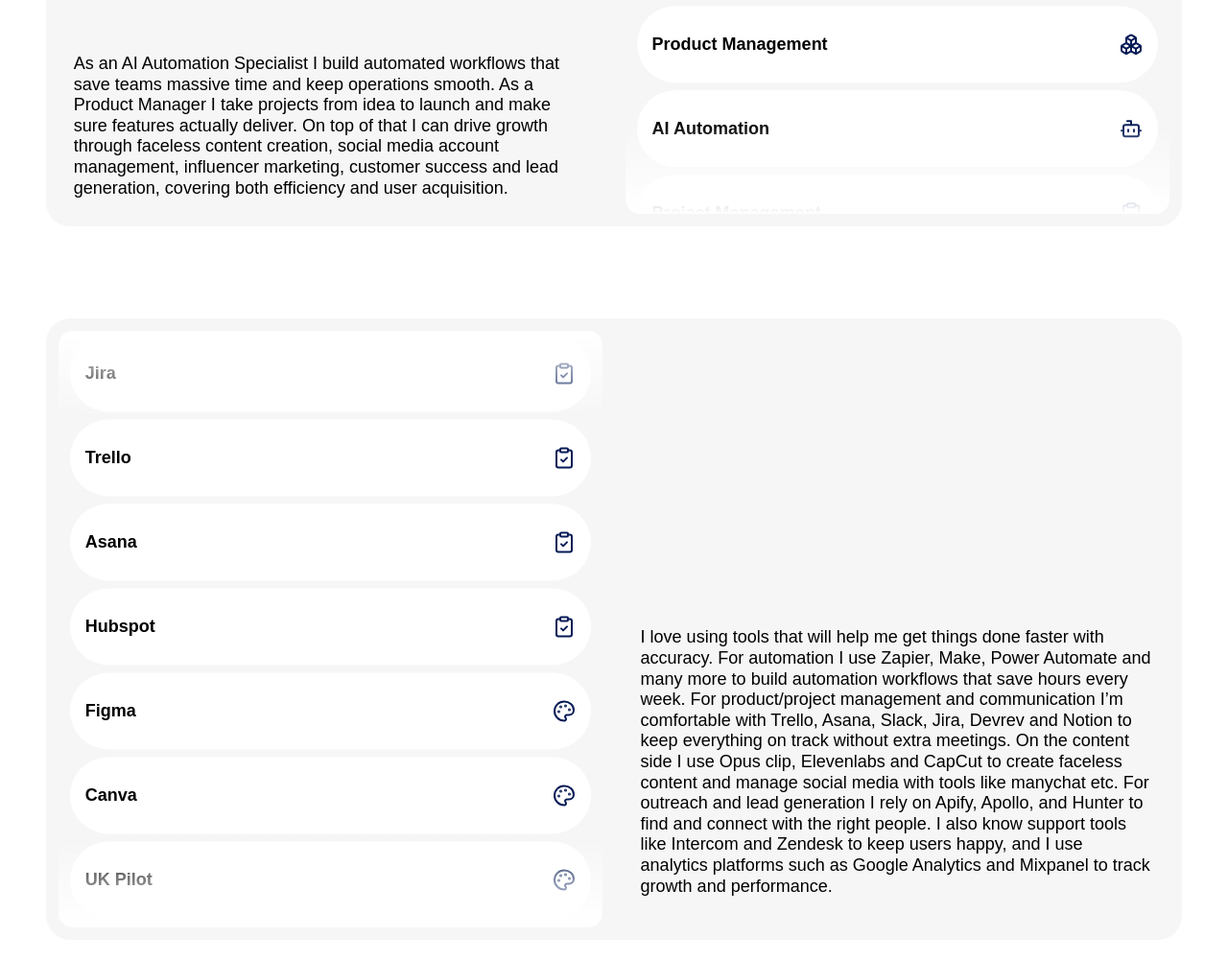
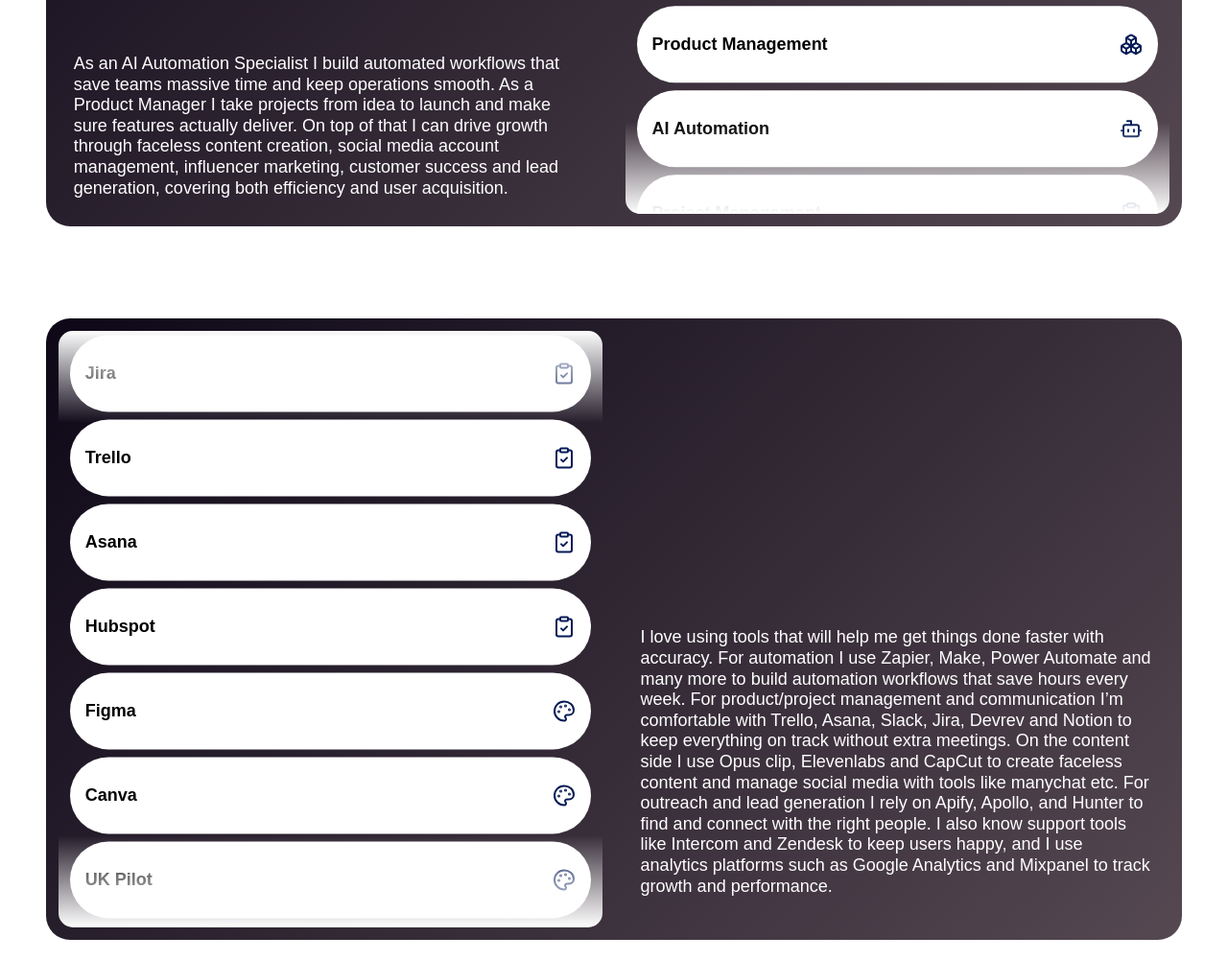
Before and after one commit to MuhammadAbdullah029/vedantvan, a React (Vite) app: page / in a window 1280 px wide. Shown: the part 2532-3533 px from the top of the page at 96% size. Built offline with nearby package versions, Linux system fonts and the light colour scheme; the HTML template or start-up script is replaced by a standard one; a web font is replaced by a local one.

Commit message:
color change

```diff
--- a/src/components/Footer.jsx
+++ b/src/components/Footer.jsx
@@ -7,7 +7,7 @@
   };
 
   return (
-    <footer className="w-full mt-16 md:p-[3rem] md:pb-[1rem] p-[1rem] ">
+    <footer className="w-full mt-12 md:p-[3rem] md:pb-[1rem] p-[1rem] ">
       <div className="w-full bg p-[1rem] md:rounded-[25px] rounded-[15px] ">
         <div className="max-w-6xl mx-auto flex flex-col md:flex-row items-center justify-between gap-8">
           {/* Left side - Branding */}
--- a/src/index.css
+++ b/src/index.css
@@ -76,6 +76,12 @@
 .bg{
     background: linear-gradient(135deg, #0D0717, #000000);
 }
+.bg1{
+    background: linear-gradient(135deg, #EDE1FB, #F7DDDE);
+}
+.bg2{
+        background: linear-gradient(135deg, #0D0717, #554851);
+}
 
 .font{
     color: white;
--- a/src/sections/Services.jsx
+++ b/src/sections/Services.jsx
@@ -29,8 +29,8 @@
   useScrollAnimation(headingRef)
 
   return (
-    <section className="w-full min-h-screen p-[1rem] md:px-12">
-      <div className="w-full h-full bg-[#F7F6F6] md:rounded-[25px] rounded-[15px] md:p-8  p-3 pt-6 pb-6">
+    <section className="w-full min-h-screen md:h-screen p-[1rem] md:px-12">
+      <div className="w-full h-full bg1 md:rounded-[25px] rounded-[15px] md:p-8  p-3 pt-6 pb-6">
         {/* Section Title */}
         <h1 ref={headingRef} className="text-3xl md:text-5xl font-bold mb-12 text-center">
           What I Offer
--- a/src/sections/Skills.jsx
+++ b/src/sections/Skills.jsx
@@ -79,10 +79,10 @@
   return (
     <>
       <div className="w-[100%] h-[100vh] md:p-[3rem] p-[1rem] ">
-        <div className="w-[100%] h-[100%] bg-[#F7F6F6] md:rounded-[25px] rounded-[15px] flex md:flex-row flex-col items-center justify-between p-[1vw] ">
+        <div className="w-[100%] h-[100%] bg2 md:rounded-[25px] rounded-[15px] flex md:flex-row flex-col items-center justify-between p-[1vw] ">
           <div className="left md:w-[49%] w-[100%] md:h-[100%] h-[50%] rounded-[15px] flex flex-col justify-between p-[1rem] ">
-            <h1 ref={headingRef} className='md:text-[5vw] text-4xl font-bold ' >Skills</h1>
-            <p className='md:text-lg text-[4.3vw] leading-[1.2] ' >As an AI Automation Specialist I build automated workflows that save teams massive time and keep operations smooth. As a Product Manager I take projects from idea to launch and make sure features actually deliver. On top of that I can drive growth through faceless content creation, social media account management, influencer marketing, customer success and lead generation, covering both efficiency and user acquisition.</p>
+            <h1 ref={headingRef} className='md:text-[5vw] text-4xl font-bold white ' >Skills</h1>
+            <p className='md:text-lg text-[4.3vw] leading-[1.2] white ' >As an AI Automation Specialist I build automated workflows that save teams massive time and keep operations smooth. As a Product Manager I take projects from idea to launch and make sure features actually deliver. On top of that I can drive growth through faceless content creation, social media account management, influencer marketing, customer success and lead generation, covering both efficiency and user acquisition.</p>
           </div>
           <div className="right md:w-[49%] w-[100%] md:h-[100%] h-[50%] rounded-[15px] overflow-hidden md:mt-0 mt-[2rem] ">
             <Slider items={data} speed={11} />
--- a/src/sections/Tools.jsx
+++ b/src/sections/Tools.jsx
@@ -59,13 +59,13 @@
     return (
         <>
             <div className="w-[100%] md:h-[93vh] h-[130vh] md:p-[3rem] p-[1rem] ">
-                <div className="w-[100%] h-[100%] bg-[#F7F6F6] md:rounded-[25px] rounded-[15px] flex md:flex-row flex-col-reverse items-center justify-between p-[1vw] ">
+                <div className="w-[100%] h-[100%] bg2 md:rounded-[25px] rounded-[15px] flex md:flex-row flex-col-reverse items-center justify-between p-[1vw] ">
                     <div className="left md:w-[49%] w-[100%] md:h-[100%] h-[40%] rounded-[15px] overflow-hidden ">
                         <Slider items={tools} speed={19} />
                     </div>
                     <div className="right md:w-[49%] w-[100%] md:h-[100%] h-[60%] rounded-[15px] flex flex-col justify-between p-[1rem] ">
-                        <h1 ref={headingRef} className='md:text-[5vw] text-4xl font-bold ' >Tools</h1>
-                        <p className='md:text-lg text-[4.3vw] leading-[1.2] mb:pb-0 pb-4 ' >I love using tools that will help me get things done faster with accuracy. For automation I use Zapier, Make, Power Automate and many more to build automation workflows that save hours every week. For product/project management and communication I’m comfortable with Trello, Asana, Slack, Jira, Devrev and Notion to keep everything on track without extra meetings.
+                        <h1 ref={headingRef} className='md:text-[5vw] text-4xl font-bold white ' >Tools</h1>
+                        <p className='md:text-lg text-[4.3vw] leading-[1.2] mb:pb-0 pb-4 white ' >I love using tools that will help me get things done faster with accuracy. For automation I use Zapier, Make, Power Automate and many more to build automation workflows that save hours every week. For product/project management and communication I’m comfortable with Trello, Asana, Slack, Jira, Devrev and Notion to keep everything on track without extra meetings.
                             On the content side I use Opus clip, Elevenlabs and CapCut to create faceless content and manage social media with tools like manychat etc. For outreach and lead generation I rely on Apify, Apollo, and Hunter to find and connect with the right people. I also know support tools like Intercom and Zendesk to keep users happy, and I use analytics platforms such as Google Analytics and Mixpanel to track growth and performance.</p>
                     </div>
                 </div>
```
